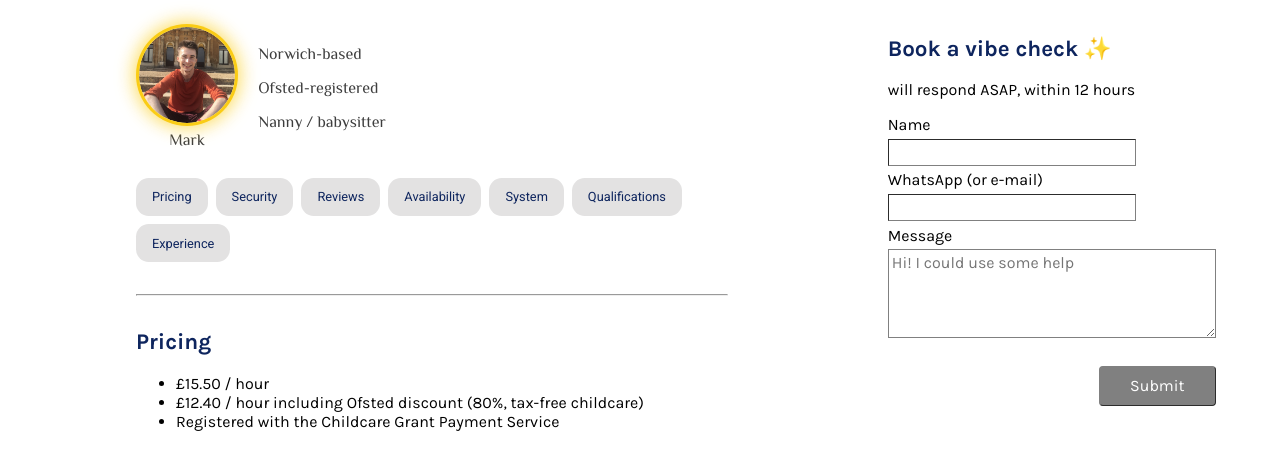
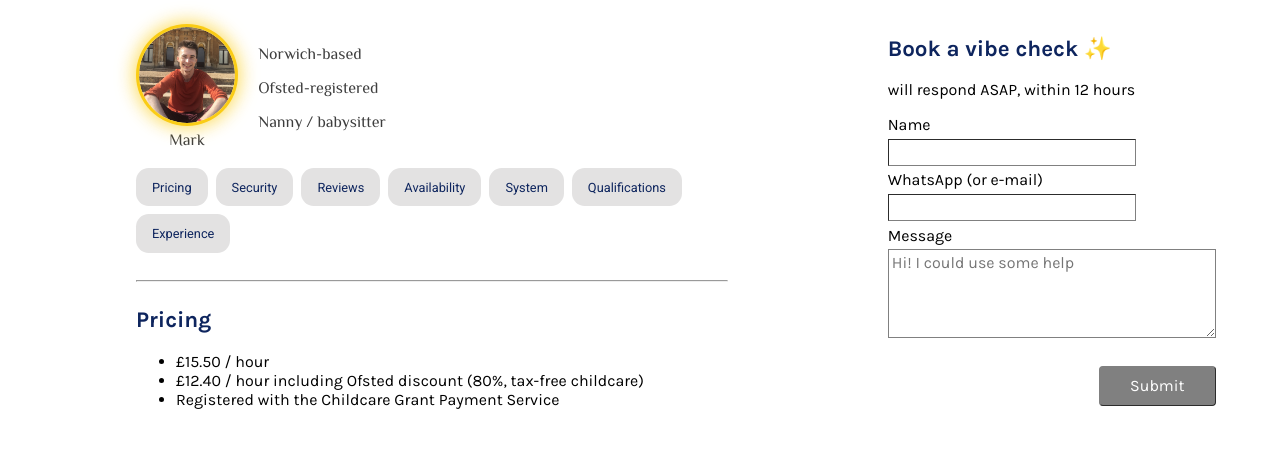
Before and after one commit to Krammy/childcare-replacement-website, a Flask app: page / in a window 1280 px wide. Shown: the top 470 px of the page. Run offline with Flask 3, Linux system fonts and the light colour scheme.

Commit message:
some more spacing changes

```diff
--- a/static/style.css
+++ b/static/style.css
@@ -219,7 +219,7 @@ nav {
     display: flex;
     flex-wrap: wrap;
     gap: 0.5rem;
-    padding-top: 0.6rem;
+    padding-bottom: 0.2rem;
 }
 
 .nav-btn {
@@ -238,8 +238,8 @@ nav {
 
 hr {
     color: #ccc;
-    margin-top: 2rem;
-    margin-bottom: 2rem;
+    margin-top: 1.5rem;
+    margin-bottom: 1.5rem;
 }
 
 .page {
```
